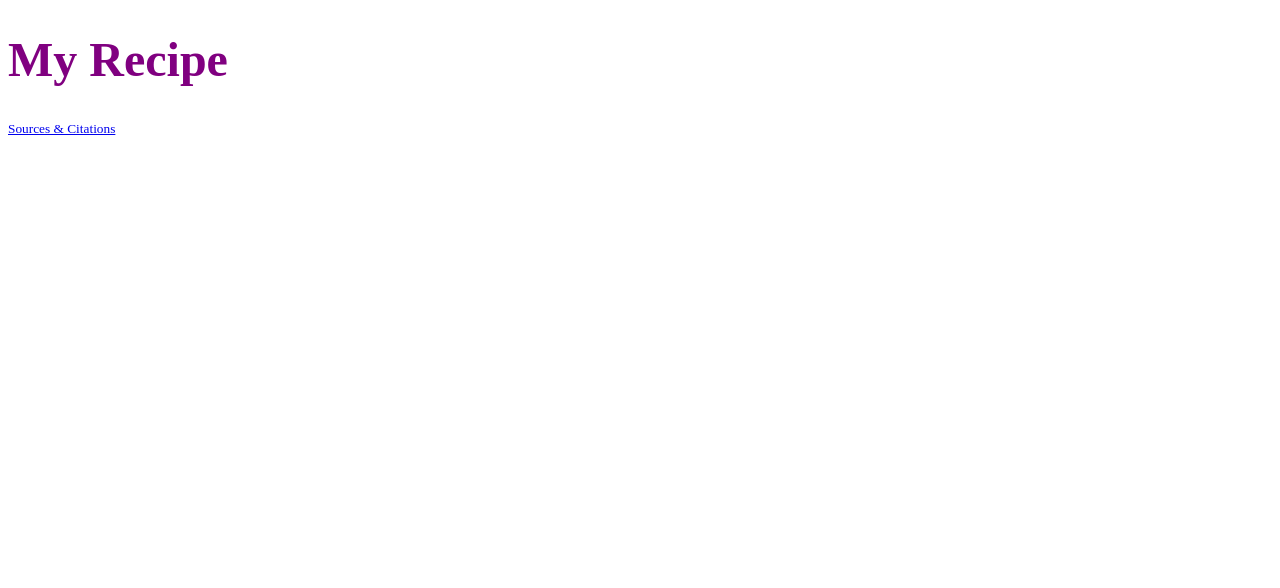
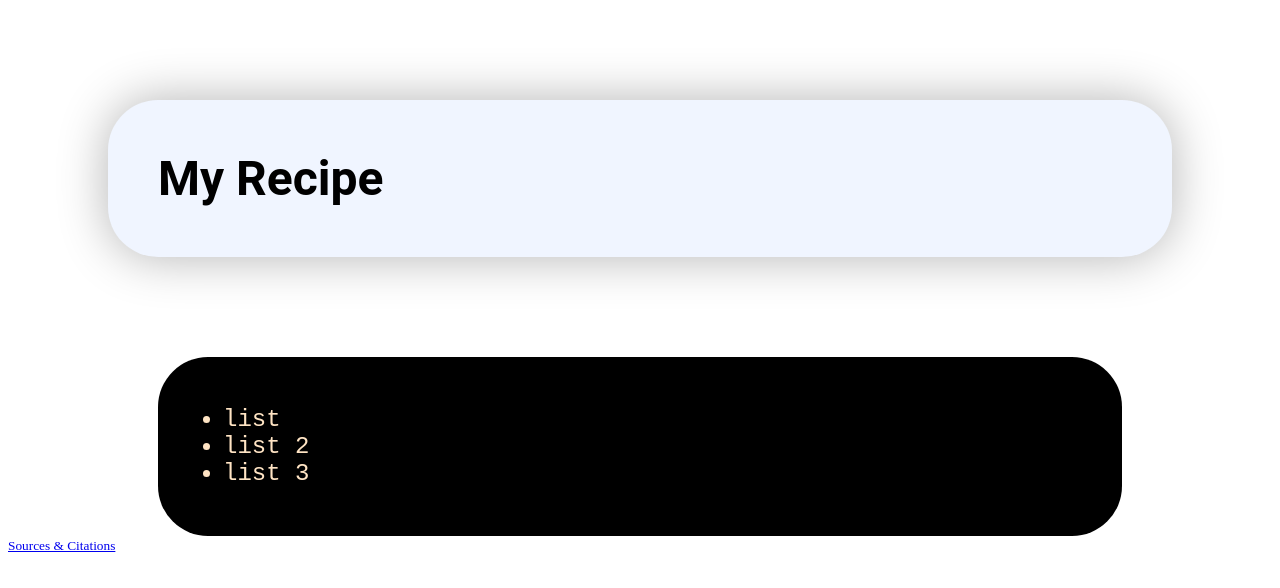
Before and after one commit to IACS-26-27/web-design-1-recipe-assignment-carterbilawchuk, a website: page index.html in a window 1280 px wide. Drawn offline with Linux system fonts and the light colour scheme.

Commit message:
initial setup and styling

```diff
--- a/index.html
+++ b/index.html
@@ -11,6 +11,21 @@
     <!-- Your recipe goes here! -->
     <main>
       <h1>My Recipe</h1>
+      <div>
+        <ul>
+          <li>
+            list
+          </li>
+          <li>
+            list 2
+          </li>
+          <li>
+            list 3
+          </li>
+        </ul>
+      </div>
+
+
     </main>
     <footer>
       <small>
--- a/styles.css
+++ b/styles.css
@@ -2,5 +2,25 @@
 h1 {
   /* Demo style -- remove me and write your own */
   font-size: 48px;
-  color: purple;
+  color: rgb(0, 0, 0);
+  font-family: Roboto, Helvetica, sans-serif;
+  padding-inline: 50px;
+  padding-block: 50px;
+  margin-inline: 100px;
+  margin-block: 100px;
+  box-shadow: 0px 0px 50px 0px rgba(0, 0, 0, 0.3);
+  border-radius: 50px;
+  background-color: rgb(240, 245, 255);
 }
+
+div {
+  font-size: 24px;
+  font-family: 'Courier New', Courier, monospace;
+  margin-inline: 150px;
+  padding-block: 25px;
+  padding-inline: 25px;
+  background-color: rgb(0, 0, 0);
+  border-radius: 50px;
+  color: bisque;
+
+}
```
